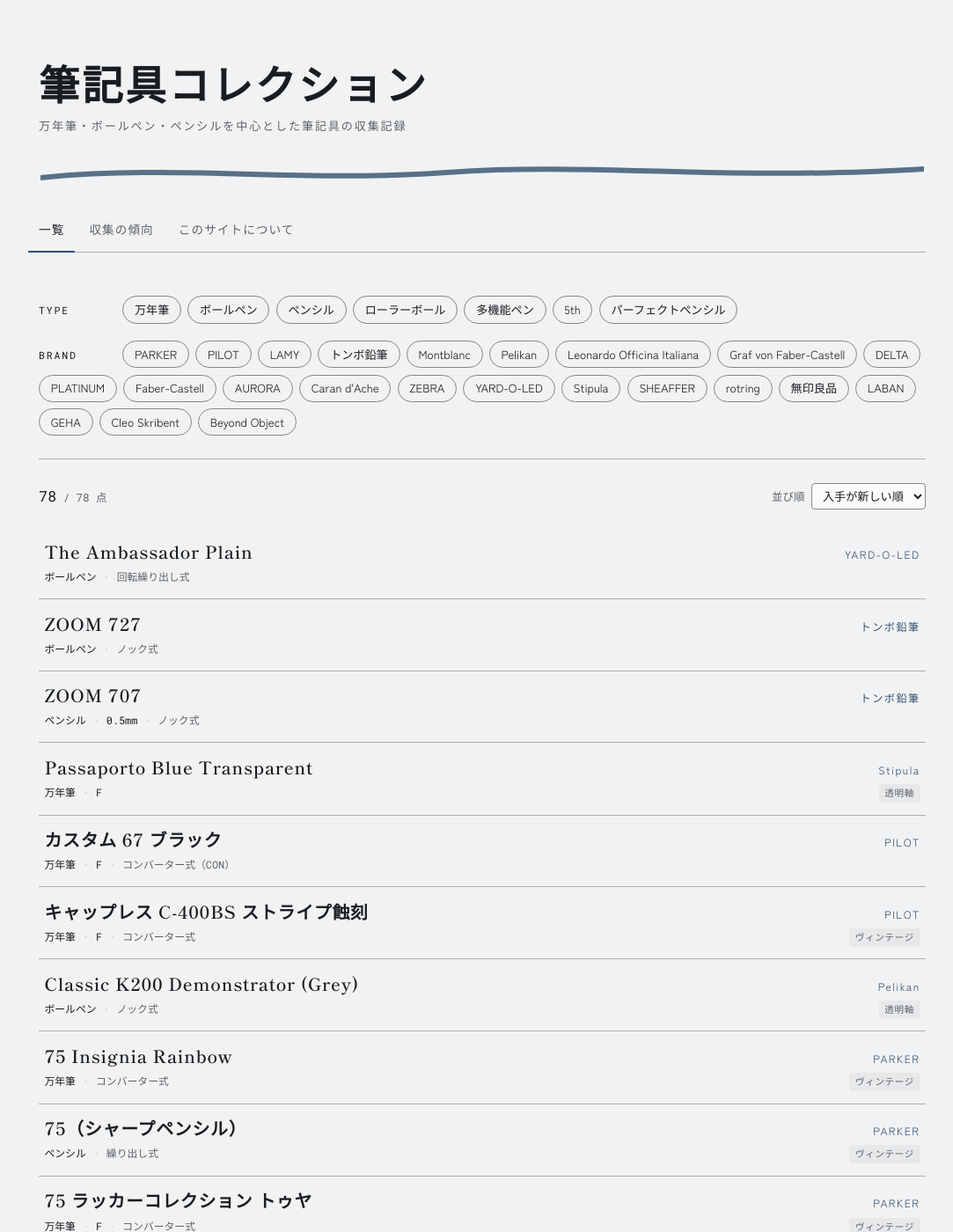
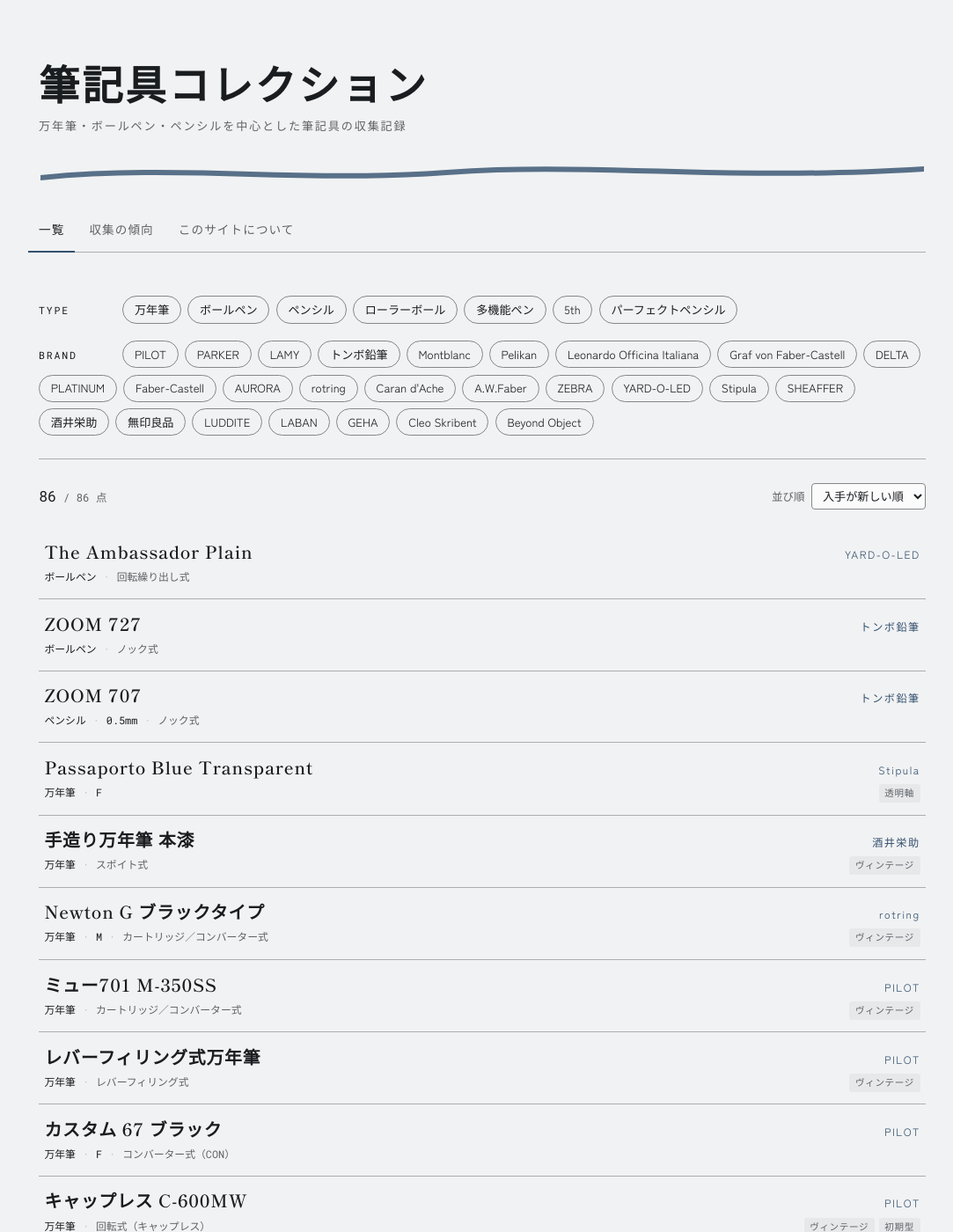
Before and after one commit to mono121/penpocket, a Jekyll site: the page built from index.html, in a window 1280 px wide and 1400 px high. Shown: the whole window at 88% size, without its empty margins (92-1175 px from the left). Built offline with Jekyll 4.4.1, drawn with Linux system fonts in a browser that asks for light colours; some of the changed text lies outside the part shown.

Commit message:
Add eight pens and confirm the Aurora 88
A.W.Faber gets its own key rather than folding into faber-castell. It is
the same firm under its pre-1905 name, so either would have been
defensible, but keeping it separate lets the older pieces show as what
they are; each entry says what the name is, so the relationship is not
lost. Luddite and 酒井栄助 are new too, which puts the collection at
twenty-six brands.

One of the nine was not a new pen. The Aurora 88 in the memo is the one
already recorded — same model, same year, same tags — and what it
carried was the answer to a question that entry had left open. Its
filling system is piston, so that line comes out of 確認事項 and the
colour, mechanism and cap go in. Nib width and nib material are still
unknown.

LDLR-DM-05 is a part number, not a name. The pen is Luddite's DRAWMASTER
with Lucio Rossi Design, and the 05 on the end is the 0.5mm lead, so it
is filed under the name with the code as 品番.

Two corrections to the source: a ballpoint typed as バールペン, and
filling systems written as コンバータ where the rest of the collection
says コンバーター式. Names follow the same rule as everything else —
English for the European brands, Japanese for the Japanese ones.

The rotring note carried a shop's item ID. Retailer information stays
out of this repository, so it is not recorded.

Co-Authored-By: Claude Opus 5 (1M context) <noreply@anthropic.com>

```diff
--- a/_data/brands.yml
+++ b/_data/brands.yml
@@ -69,3 +69,12 @@ beyond-object:
 muji:
   name: 無印良品
   country: 日本
+aw-faber:
+  name: A.W.Faber
+  country: ドイツ
+luddite:
+  name: LUDDITE
+  country: 日本
+sakai-eisuke:
+  name: 酒井栄助
+  country: 日本
--- a/_pens/aurora-88-first-generation.md
+++ b/_pens/aurora-88-first-generation.md
@@ -3,6 +3,9 @@ title: '#88 初期型'
 brand: aurora
 type: 万年筆
 acquired: 2026
+color: ブラック／ゴールド
+mechanism: ピストン吸入式
+body: 樹脂軸／金張りキャップ
 tags:
 - ヴィンテージ
 - 初期型
@@ -11,8 +14,10 @@ custom_fields:
   value: 1940年代後半〜1950年代（88シリーズ発売年と初期型分類から推定）
 - label: シリーズ発売年
   value: 1947年
+- label: キャップ
+  value: 金張り仕様
 - label: 名称区分
   value: 「初期型」はコレクター分類。正確な製造年は未確定
 - label: 確認事項
-  value: ペン先の字幅・材質、吸入方式は未確認
+  value: ペン先の字幅・材質は未確認
 ---
--- /dev/null
+++ b/_pens/aw-faber-5005.md
@@ -0,0 +1,17 @@
+---
+title: '5005'
+brand: aw-faber
+type: 万年筆
+acquired: 2026
+nib: F
+color: シルバー
+mechanism: コンバーター式
+body: スターリングシルバー（0.925）
+custom_fields:
+- label: ペン先材質
+  value: 18K
+- label: ブランド区分
+  value: A.W.FaberはFaber-Castellの旧社名（1905年にA.W.Faber-Castellへ改称）
+- label: 確認事項
+  value: 製造年代は未確認
+---
--- /dev/null
+++ b/_pens/aw-faber-5035-ballpoint.md
@@ -0,0 +1,14 @@
+---
+title: '5035'
+brand: aw-faber
+type: ボールペン
+acquired: 2026
+color: シルバー
+mechanism: ノック式
+body: シルバー仕上げ
+custom_fields:
+- label: ブランド区分
+  value: A.W.FaberはFaber-Castellの旧社名（1905年にA.W.Faber-Castellへ改称）
+- label: 確認事項
+  value: 軸の素材（純銀かどうか）と製造年代は未確認
+---
--- /dev/null
+++ b/_pens/pilot-capless-c600mw.md
@@ -0,0 +1,17 @@
+---
+title: キャップレス C-600MW
+brand: pilot
+type: 万年筆
+acquired: 2026
+mechanism: 回転式（キャップレス）
+tags:
+- ヴィンテージ
+- 初期型
+custom_fields:
+- label: 構造
+  value: 回転式の繰り出し機構（後年のノック式とは異なる）
+- label: 名称区分
+  value: 「初期型」はコレクター分類。正確な製造年は未確定
+- label: 確認事項
+  value: インク供給方式・字幅・カラー・軸の素材は未確認
+---
--- /dev/null
+++ b/_pens/pilot-lever-filler.md
@@ -0,0 +1,20 @@
+---
+title: レバーフィリング式万年筆
+brand: pilot
+type: 万年筆
+acquired: 2026
+color: ブラック／シルバー
+mechanism: レバーフィリング式
+tags:
+- ヴィンテージ
+custom_fields:
+- label: 製造年代
+  value: 1941年頃（浮き輪Nマークと、パイロット万年筆株式会社への改称後の仕様から）
+- label: 刻印
+  value: 浮き輪Nマーク
+- label: 全長
+  value: 約13.2cm
+- label: 確認事項
+  value: 型番・字幅・軸の素材は未確認
+---
+入手時はレバーに固着あり。
--- /dev/null
+++ b/_pens/pilot-myu-701.md
@@ -0,0 +1,18 @@
+---
+title: ミュー701 M-350SS
+brand: pilot
+type: 万年筆
+acquired: 2026
+color: シルバー
+mechanism: カートリッジ／コンバーター式
+body: ステンレス
+tags:
+- ヴィンテージ
+custom_fields:
+- label: シリーズ発売年
+  value: 1971年
+- label: デートコード
+  value: H1271
+- label: 確認事項
+  value: 字幅は未確認
+---
--- /dev/null
+++ b/_pens/rotring-newton-g-black.md
@@ -0,0 +1,17 @@
+---
+title: Newton G ブラックタイプ
+brand: rotring
+type: 万年筆
+acquired: 2026
+nib: M
+color: ブラック／ゴールド
+mechanism: カートリッジ／コンバーター式
+body: 真鍮
+tags:
+- ヴィンテージ
+custom_fields:
+- label: ペン先材質
+  value: 18K
+- label: 確認事項
+  value: 製造年代は未確認
+---
--- /dev/null
+++ b/_pens/sakai-eisuke-urushi.md
@@ -0,0 +1,17 @@
+---
+title: 手造り万年筆 本漆
+brand: sakai-eisuke
+type: 万年筆
+acquired: 2026
+color: ブラック
+mechanism: スポイト式
+body: 本漆
+tags:
+- ヴィンテージ
+custom_fields:
+- label: ペン先刻印
+  value: Warranted 14K Gold PEN GK／14K 585
+- label: 確認事項
+  value: 製造年代・字幅は未確認
+---
+未使用品として入手。スポイト部に劣化あり。
```
Also changed, not shown: _pens/luddite-drawmaster.md (added, +16 -0 lines), README.md, 1 other file.
